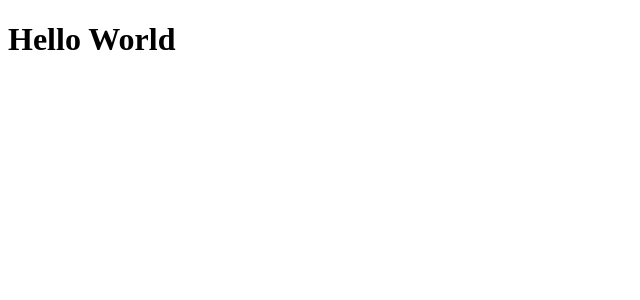
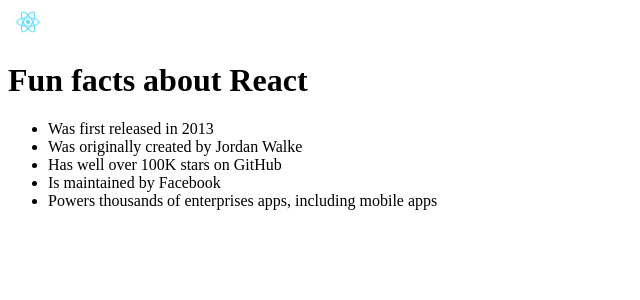
Before and after one commit to matt-pessoa/info-site, a React (Create React App) app: page / in a window 1280 px wide. Shown: the top 300 px of the page, without its empty margins (0-640 px from the left). Built offline with nearby package versions, Linux system fonts and the light colour scheme.

Commit message:
Add list of React information

```diff
--- a/src/App.js
+++ b/src/App.js
@@ -1,9 +1,11 @@
 import React from "react";
+import "./css/App.css";
+import MainContent from "./components/MainContent";
 
 function App() {
 	return (
-		<div className="App">
-			<h1>Hello World</h1>
+		<div>
+			<MainContent />
 		</div>
 	);
 }
--- /dev/null
+++ b/src/components/MainContent.js
@@ -0,0 +1,20 @@
+import React from "react";
+import reactLogo from "../images/react-logo.png";
+
+function MainContent() {
+	return (
+		<div>
+			<img src={reactLogo} alt="React Logo" />
+			<h1>Fun facts about React</h1>
+			<ul>
+				<li>Was first released in 2013</li>
+				<li>Was originally created by Jordan Walke</li>
+				<li>Has well over 100K stars on GitHub</li>
+				<li>Is maintained by Facebook</li>
+				<li>Powers thousands of enterprises apps, including mobile apps</li>
+			</ul>
+		</div>
+	);
+}
+
+export default MainContent;
--- /dev/null
+++ b/src/css/App.css
@@ -0,0 +1,3 @@
+img {
+  width: 40px;
+}
```
Also changed, not shown: src/images/react-logo.png (added).
